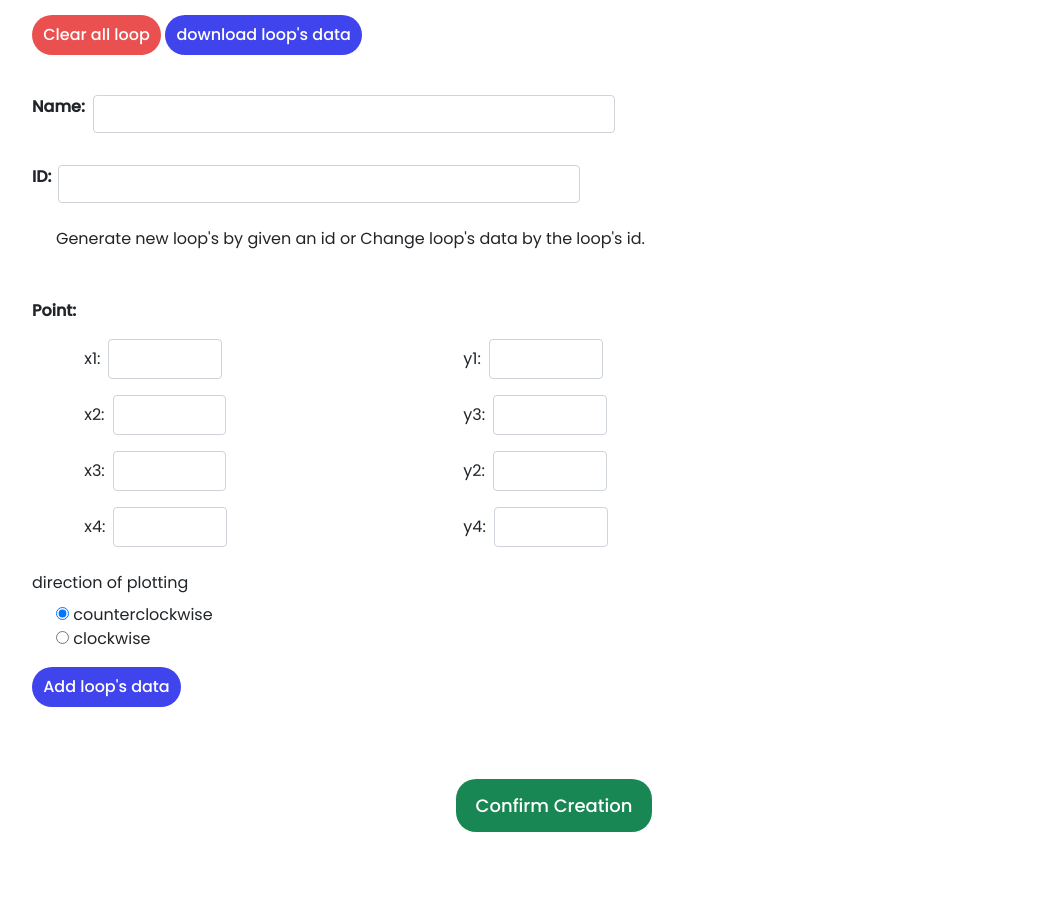
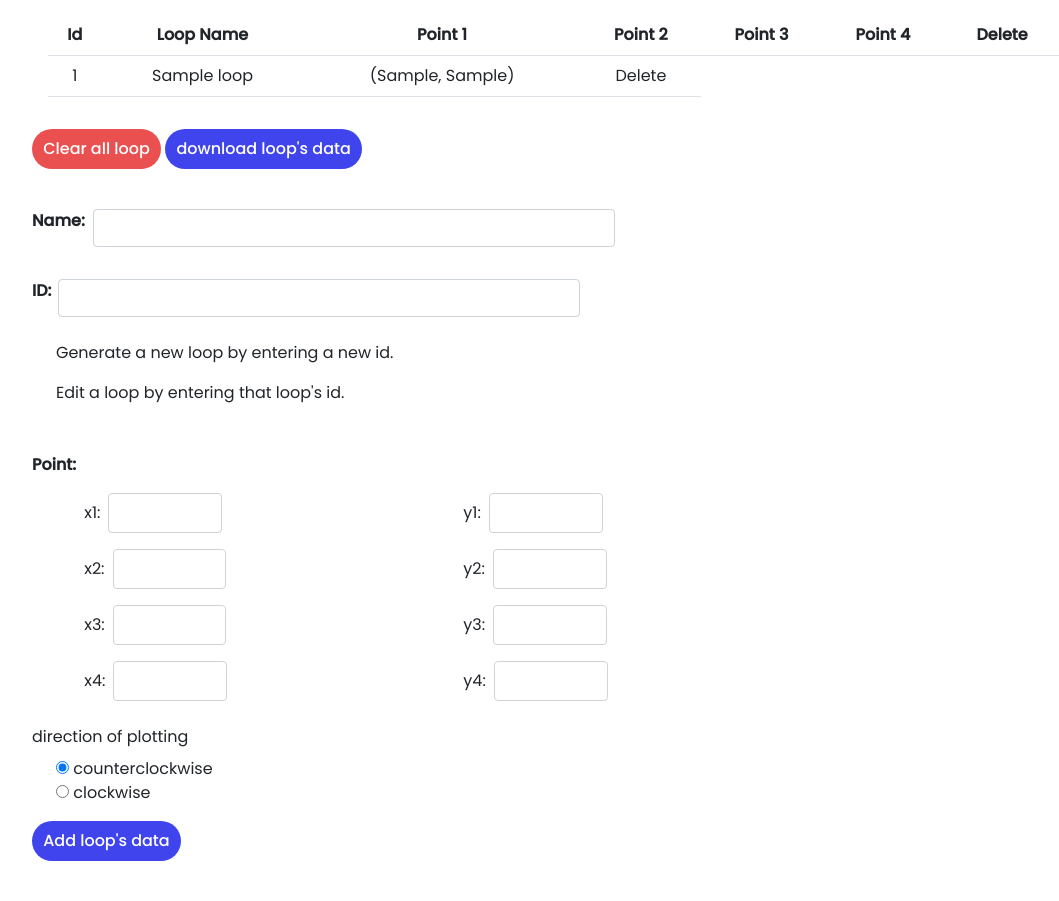
Before and after one commit to 6410685082/CN332_AAA, a Django app: template SmartTrafficMonitoring/task/templates/task/custom_loop.html in a window 1280 px wide. Shown: the part 600-1501 px from the top of the page, without its empty margins (112-1171 px from the left). Before the commit the page ends 1432 px from the top, so only its background shows below. Run offline with Django 4.2, Linux system fonts and the light colour scheme; the template is opened without the code that fills it: most values are stand-ins (such as "Sample title", 1, 10 or a date in 2020); parts of the project's set-up code (start-up, migrations or seed data) failed here and were passed over; some libraries are stand-ins or nearby versions.

Commit message:
Add loops table in the 'custom_loop' page

```diff
--- a/SmartTrafficMonitoring/task/templates/task/custom_loop.html
+++ b/SmartTrafficMonitoring/task/templates/task/custom_loop.html
@@ -13,6 +13,32 @@
     </div>
     <div class="custom-loop m-5">
         <img id ="capframe" src="{{ MEDIA_URL }}/{{ frame }}" alt="car capture frame"><br>
+
+        <!-- For putting loop list -->
+        <div class="report-table">
+            <table class="table table-hover">
+                <tr>
+                    <th> Id</th>
+                    <th> Loop Name </th>
+                    <th> Point 1</th>
+                    <th> Point 2</th>
+                    <th>Point 3</th>
+                    <th>Point 4</th>
+                    <th>Delete</th>
+                </tr>
+                {% for loop in loops %}
+                <tr>
+                    <td>{{loop.id}}</td>
+                    <td>{{loop.name}}</td>
+                    {% for point in loop.points %}
+                        <td>({{point.x}}, {{point.y}})</td>
+                    {% endfor %}
+                    <td> <a> Delete </a> </td>
+                {% endfor %}
+                </tr>
+            </table>
+        </div>
+
         <a href="{% url 'task:clear_loop' task_id %}"><button class="clear-loop-btn">Clear all loop</button></a>
         <a href="{{loop_path}}" download="{{loop_path}}"><button class="download-btn">download loop's data</button></a>
 
@@ -28,7 +54,8 @@
                 <label for="id" class="id-label">ID:</label>
                 <input type="text" id="id" name="id" class="form-control id" required>
             </div><br>
-            <p>&emsp;&ensp;Generate new loop's by given an id or Change loop's data by the loop's id.</p>
+            <p>&emsp;&ensp;Generate a new loop by entering a new id.</p>
+            <p>&emsp;&ensp;Edit a loop by entering that loop's id.</p>
 
 
             <div class="point mt-5 d-flex">
@@ -61,14 +88,14 @@
                         <input type="number" id="y1" name="y1" class="form-control y1" required>
                     </div>
 
+                    <div class="d-flex mt-3 y2">
+                        <label for="y2" class="m-2">y2:</label>
+                        <input type="number" id="y2" name="y2" class="form-control y2" required>
+                    </div>
+
                     <div class="d-flex mt-3 y3">
                         <label for="y3" class="m-2">y3:</label>
                         <input type="number" id="y3" name="y3" class="form-control y3" required>
-                    </div>
-
-                    <div class="d-flex mt-3 y2">
-                        <label for="y2" class="m-2">y2:</label>
-                        <input type="number" id="y2" name="y2" class="form-control y2" required>
                     </div>
 
                     <div class="d-flex mt-3 y4">
```
Also changed, not shown: SmartTrafficMonitoring/task/views.py (+13 -15 lines).
